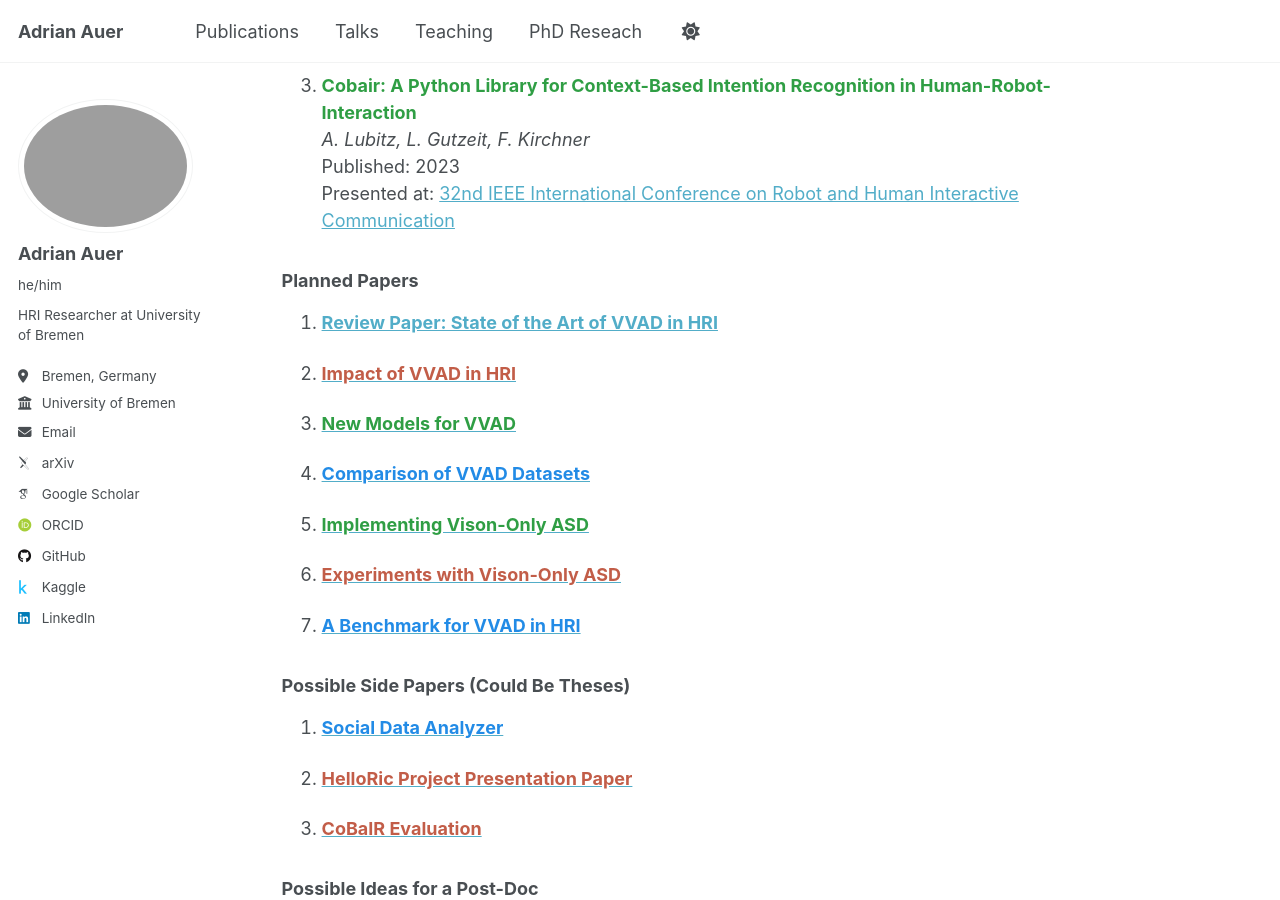
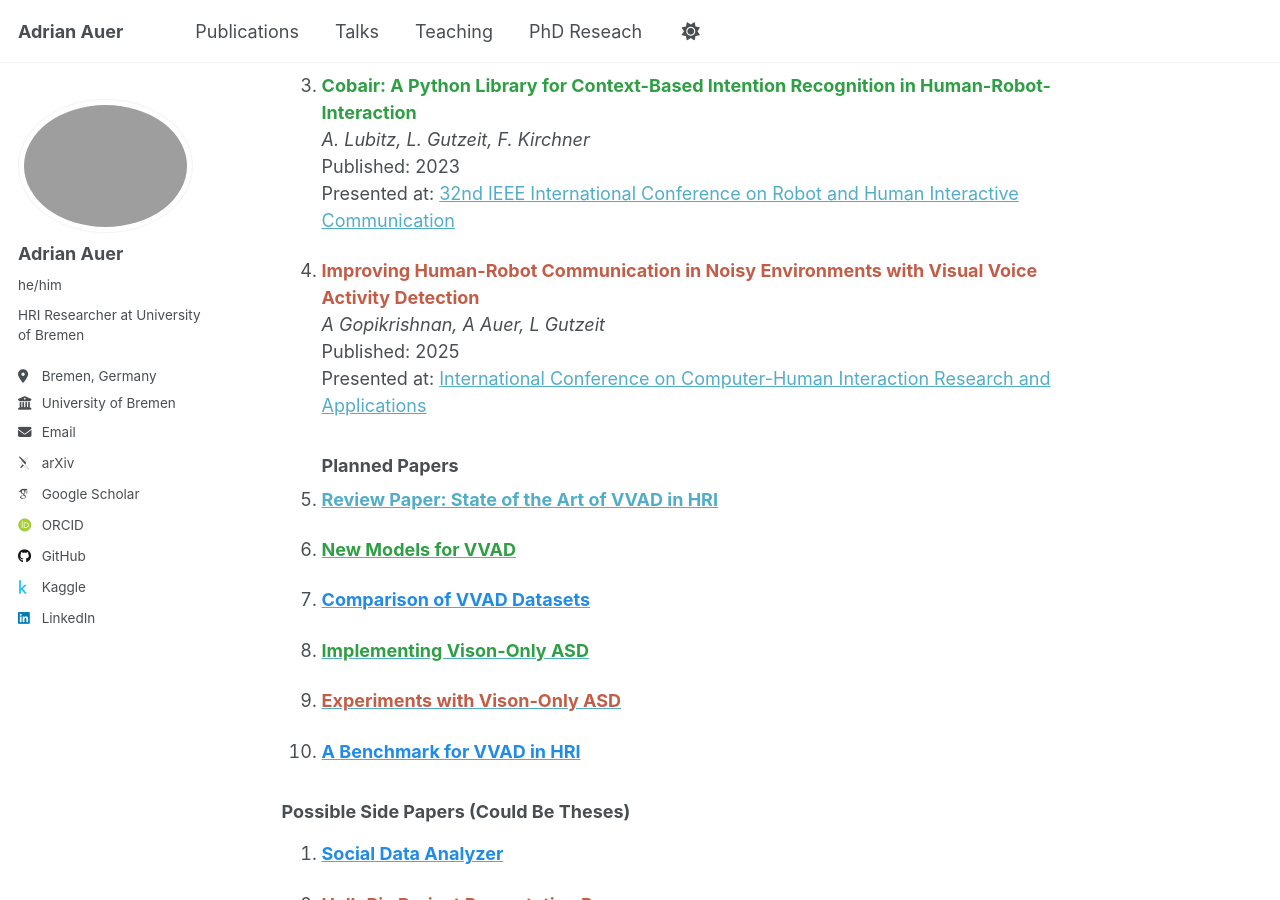
Before and after one commit to adriandavidauer/adriandavidauer.github.io, a Jekyll site: the page built from _pages/phd-research.md, in a window 1280 px wide and 900 px high, scrolled down 3082 px. Built offline with Jekyll 4.4.1, drawn with Linux system fonts in a browser that asks for light colours; some web fonts are replaced.

Commit message:
Added paper (#12)
* adjusted wording from multi-person VVAD to VO-ASD

* added arunimas paper

---------

Co-authored-by: Adrian Auer <adrian.auer@dfki.de>

```diff
--- a/_pages/phd-research.md
+++ b/_pages/phd-research.md
@@ -72,12 +72,13 @@ By achieving these goals, I aim to bridge the gap between cutting-edge research
    Published: 2023
    Presented at: [32nd IEEE International Conference on Robot and Human Interactive Communication](https://ieeexplore.ieee.org/stamp/stamp.jsp?arnumber=10309581)
 
+4. **<span style="color:#c25d48;">Improving Human-Robot Communication in Noisy Environments with Visual Voice Activity Detection</span>**
+   *A Gopikrishnan, A Auer, L Gutzeit*
+   Published: 2025
+   Presented at: [International Conference on Computer-Human Interaction Research and Applications](https://link.springer.com/chapter/10.1007/978-3-032-16451-3_7)
 ### Planned Papers
 
 1. [**Review Paper: State of the Art of VVAD in HRI**](/review-paper/)
-
-2. [**<span style="color:#c25d48;">Impact of VVAD in HRI</span>**](/impact-of-VVAD/)
-
 
 3. [**<span style="color:#2f9e44;">New Models for VVAD</span>**](/new-models/)
 
```
